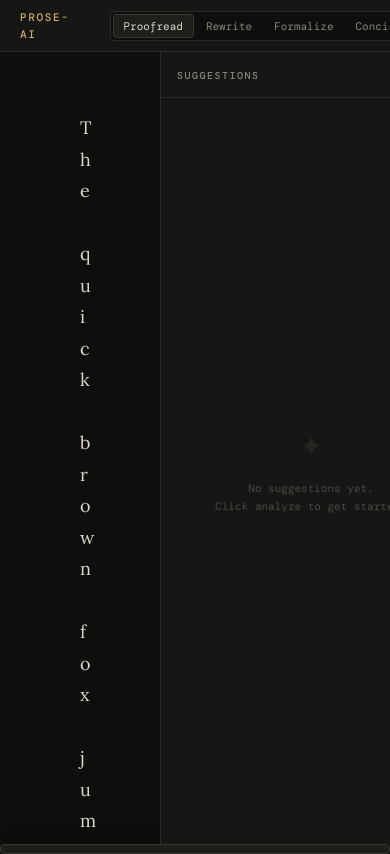
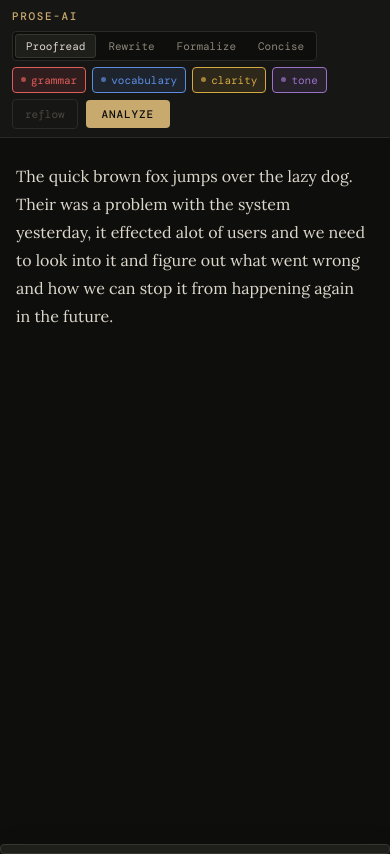
Before and after one commit to xero/prose-ai, a website built with Vite: page index.html in a window 390 px wide. Built offline with nearby package versions, Linux system fonts and the light colour scheme.

Commit message:
feat: responsive mobile layout
Single-column grid on small screens; suggestion triage runs entirely
through marks and their tooltips. Toolbar wraps instead of overflowing,
editor padding tightens, tooltip caps to viewport width, dvh replaces
vh so mobile browser chrome doesn't clip the layout.

```diff
--- a/index.html
+++ b/index.html
@@ -64,12 +64,13 @@
 		/* ── layout ────────────────────────────────────────── */
 		#app {
 			display: grid;
-			grid-template-rows: var(--toolbar) 1fr;
+			grid-template-rows: auto 1fr;
 			grid-template-columns: 1fr var(--sidebar);
 			grid-template-areas:
 				"toolbar toolbar"
 				"editor  sidebar";
 			height: 100vh;
+			height: 100dvh;
 			overflow: hidden;
 		}
 
@@ -79,6 +80,7 @@
 			display: flex;
 			align-items: center;
 			gap: 16px;
+			min-height: var(--toolbar);
 			padding: 0 20px;
 			background: var(--bg-surface);
 			border-bottom: 1px solid var(--border);
@@ -625,6 +627,43 @@
 			font-style: italic;
 		}
 
+		/* ── mobile ────────────────────────────────────────── */
+		/* no sidebar below 768px — suggestion triage runs entirely
+		   through the marks and their tooltip popups */
+		@media (width < 768px) {
+			#app {
+				grid-template-columns: 1fr;
+				grid-template-areas:
+					"toolbar"
+					"editor";
+			}
+
+			#sidebar { display: none; }
+
+			#toolbar {
+				flex-wrap: wrap;
+				gap: 8px;
+				row-gap: 6px;
+				padding: 8px 12px;
+			}
+			#toolbar .divider { display: none; }
+			#toolbar-status { min-width: 0; }
+
+			#type-toggles { flex-wrap: wrap; }
+			#type-toggles.visible { max-width: none; }
+
+			#editor-wrap {
+				padding: 24px 16px 80px;
+				border-right: none;
+			}
+
+			.ProseMirror { font-size: 16px; }
+
+			#tooltip {
+				max-width: calc(100vw - 16px);
+			}
+		}
+
 		/* ── scrollbar ─────────────────────────────────────── */
 		::-webkit-scrollbar { width: 4px; }
 		::-webkit-scrollbar-track { background: transparent; }
```
